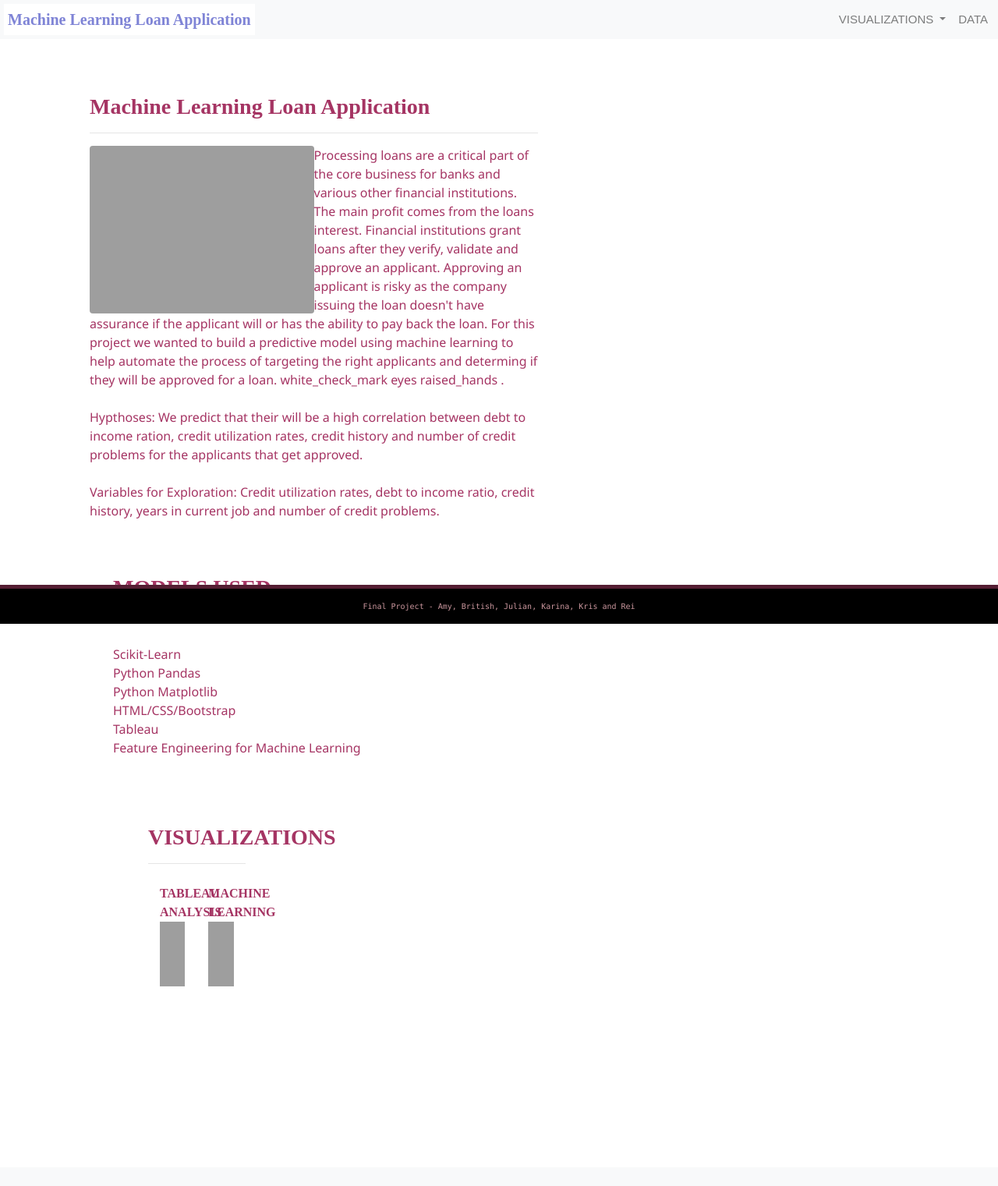
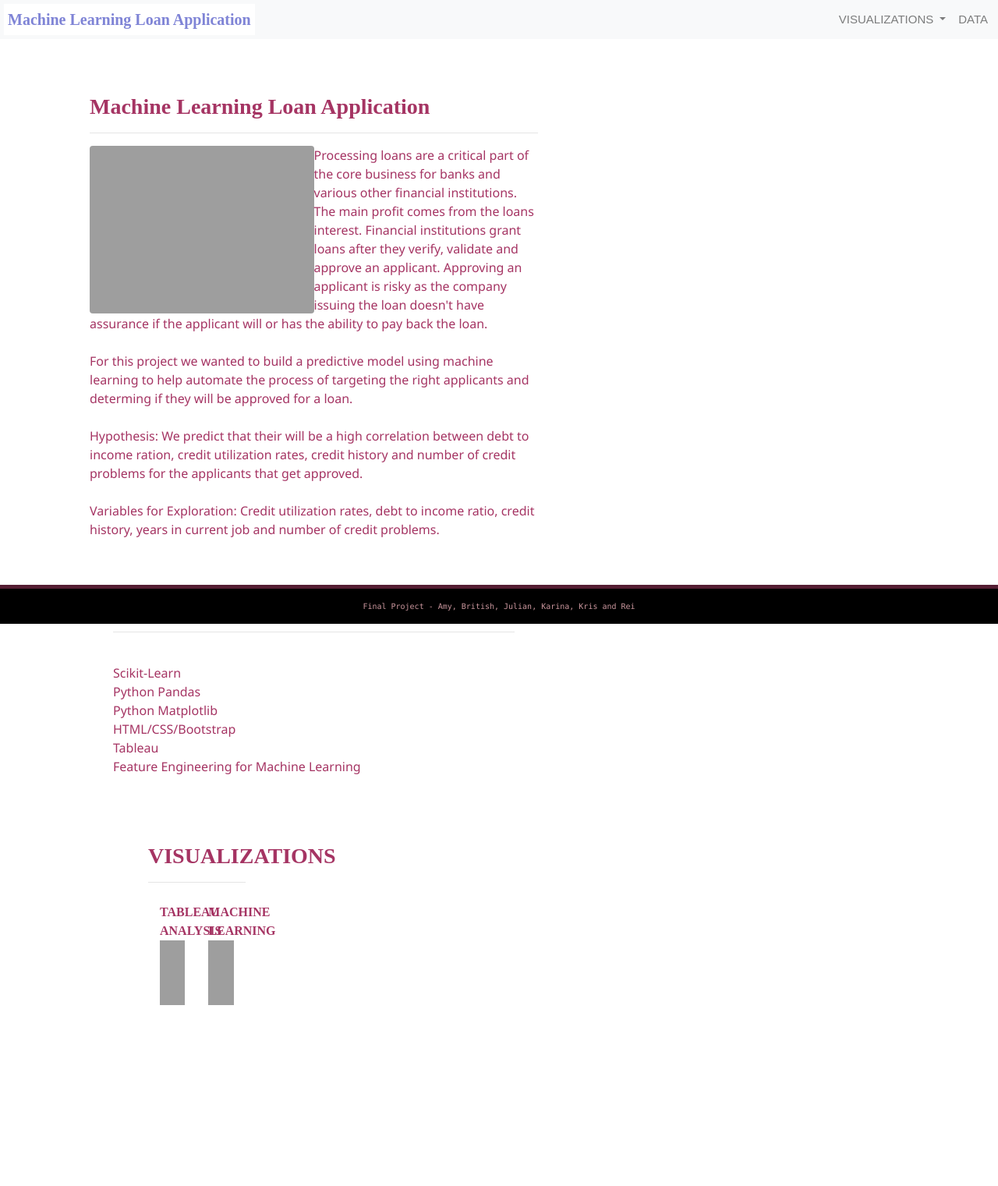
Before and after one commit to Loudju/Machine_Learning_Credit_app, a Python web app: template Templates/index.html in a window 1280 px wide. Shown: the whole page at 78% size. Before the commit the page ends 1265 px from the top, so only its background shows below. Run offline with Jinja, Linux system fonts and the light colour scheme; the template is opened without the code that fills it, so the values that code supplies are empty; some libraries are stand-ins or nearby versions; grey boxes are pictures that could not be loaded.

Commit message:
Update index.html
added hypthesis and variables for exploration to project overview paragraph

```diff
--- a/Templates/index.html
+++ b/Templates/index.html
@@ -42,13 +42,17 @@
                     <h3 class="title">Machine Learning Loan Application </h3>
                     <hr>
                     <img src="static/image/financial loan pic.png" class="vizualization rounded float-left" alt="Introduction Picture">
-                    <p> Processing loans are a critical part of the core business for banks and various other financial institutions. The main profit comes from the loans interest. Financial institutions grant loans after they verify, validate and approve
-                        an applicant. Approving an applicant is risky as the company issuing the loan doesn't have assurance if the applicant will or has the ability to pay back the loan. For this project we wanted to build a predictive model using machine
-                        learning to help automate the process of targeting the right applicants and determing if they will be approved for a loan. white_check_mark eyes raised_hands .
+                    <p> Processing loans are a critical part of the core business for banks and various other financial institutions. The main profit comes from the loans interest. Financial institutions grant loans after they verify, validate and approve an applicant. Approving an applicant is risky as the company issuing the loan doesn't have assurance if the applicant will or has the ability to pay back the loan.
+
                         <br>
-                        <br> Hypthoses: We predict that their will be a high correlation between debt to income ration, credit utilization rates, credit history and number of credit problems for the applicants that get approved.
                         <br>
-                        <br> Variables for Exploration: Credit utilization rates, debt to income ratio, credit history, years in current job and number of credit problems.
+                        For this project we wanted to build a predictive model using machine learning to help automate the process of targeting the right applicants and determing if they will be approved for a loan.
+                        <br>
+                        <br>
+                        Hypothesis: We predict that their will be a high correlation between debt to income ration, credit utilization rates, credit history and number of credit problems for the applicants that get approved.
+                        <br>
+                        <br>
+                        Variables for Exploration:  Credit utilization rates, debt to income ratio, credit history, years in current job and number of credit problems.
                     </p>
                     <div class="box ">
                         <h3 class="title ">MODELS USED</h3>
```
